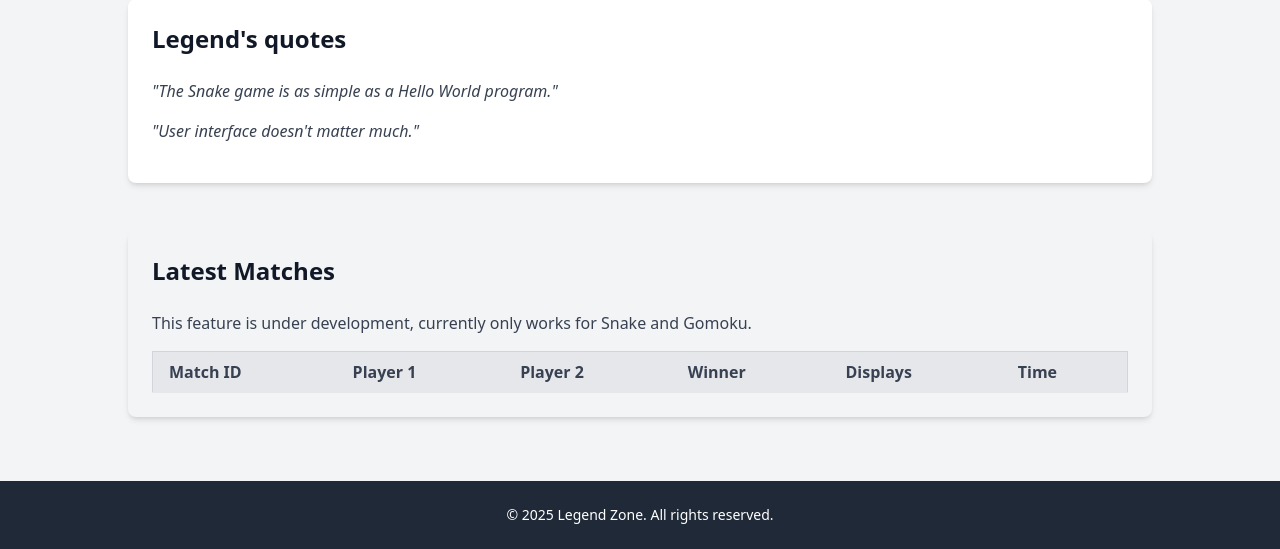
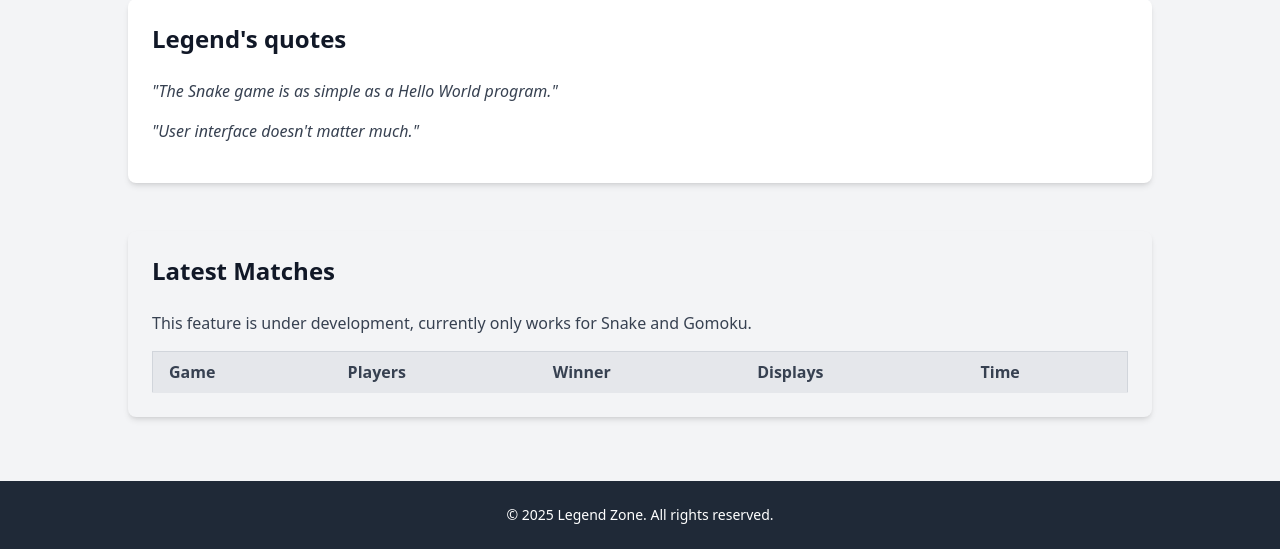
Before and after one commit to cuber-yuan/algorithm-pit, a Flask app: page / in a window 1280 px wide. Shown: the part 329-878 px from the top of the page. Run offline with Flask 3, Linux system fonts and the light colour scheme; lists and menus that the app fills with data are empty; some libraries are stand-ins or nearby versions.

Commit message:
update latest matches

```diff
--- a/app/gomoku.py
+++ b/app/gomoku.py
@@ -182,12 +182,12 @@ def register_gomoku_events(socketio):
                         row1 = cursor.fetchone()
                         username_1 = row1['bot_name'] if row1 else str(player_1_id)
                         if player_1_type == 'human':
-                            username_1 = 'HUMAN'
+                            username_1 = '<i>HUMAN</i>'
                         cursor.execute("SELECT bot_name FROM bots WHERE id = %s", (player_2_id,))
                         row2 = cursor.fetchone()
                         username_2 = row2['bot_name'] if row2 else str(player_2_id)
                         if player_2_type == 'human':
-                            username_2 = 'HUMAN'
+                            username_2 = '<i>HUMAN</i>'
                     players = json.dumps({'player_1': username_1, 'player_2': username_2})
                     with conn.cursor() as cursor:
                         sql = """
--- a/app/snake.py
+++ b/app/snake.py
@@ -180,12 +180,12 @@ def register_snake_events(socketio):
                         row1 = cursor.fetchone()
                         username_1 = row1['bot_name'] if row1 else str(player_1_id)
                         if player_1_type == 'human':
-                            username_1 = 'HUMAN'
+                            username_1 = '<i>HUMAN</i>'
                         cursor.execute("SELECT bot_name FROM bots WHERE id = %s", (player_2_id,))
                         row2 = cursor.fetchone()
                         username_2 = row2['bot_name'] if row2 else str(player_2_id)
                         if player_2_type == 'human':
-                            username_2 = 'HUMAN'
+                            username_2 = '<i>HUMAN</i>'
                     players = json.dumps({'player_1': username_1, 'player_2': username_2})
                     with conn.cursor() as cursor:
                         sql = """
--- a/app/templates/index.html
+++ b/app/templates/index.html
@@ -19,11 +19,18 @@
         tbody.innerHTML = '';
 
         matches.forEach(match => {
-
             let players = {};
             try {
                 players = JSON.parse(match.players);
             } catch (e) {}
+
+            // Convert players object to "p0,p1,..." string
+            let playersStr = '';
+            if (players && typeof players === 'object') {
+                playersStr = Object.values(players)
+                    .map((v, i) => `${v}`)
+                    .join(', ');
+            }
 
             let winner = match.winner;
             if (winner === null || winner === undefined) winner = 'Draw';
@@ -41,9 +48,9 @@
 
             tbody.innerHTML += `
                 <tr>
-                    <td class="px-4 py-2 border-b hidden sm:table-cell">${match.match_id}</td>
-                    <td class="px-4 py-2 border-b">${players.player_1 || ''}</td>
-                    <td class="px-4 py-2 border-b">${players.player_2 || ''}</td>
+                    <td class="px-4 py-2 border-b">${match.game}</td>
+                    <td class="px-4 py-2 border-b">${playersStr}</td>
+
                     <td class="px-4 py-2 border-b hidden sm:table-cell">${winner}</td>
                     <td class="px-4 py-2 border-b hidden sm:table-cell">${displaysInfo}</td>
                     <td class="px-4 py-2 border-b hidden sm:table-cell">${date}</td>
@@ -77,9 +84,9 @@
             <table class="min-w-full text-left text-gray-700 border border-gray-300 rounded">
                 <thead>
                     <tr class="bg-gray-200">
-                        <th class="px-4 py-2 border-b hidden sm:table-cell">Match ID</th>
-                        <th class="px-4 py-2 border-b">Player 1</th>
-                        <th class="px-4 py-2 border-b">Player 2</th>
+                        <th class="px-4 py-2 border-b">Game</th>
+                        <th class="px-4 py-2 border-b">Players</th>
+                        <!-- <th class="px-4 py-2 border-b">Player 2</th> -->
                         <th class="px-4 py-2 border-b hidden sm:table-cell">Winner</th>
                         <th class="px-4 py-2 border-b hidden sm:table-cell">Displays</th>
                         <th class="px-4 py-2 border-b hidden sm:table-cell">Time</th>
```
